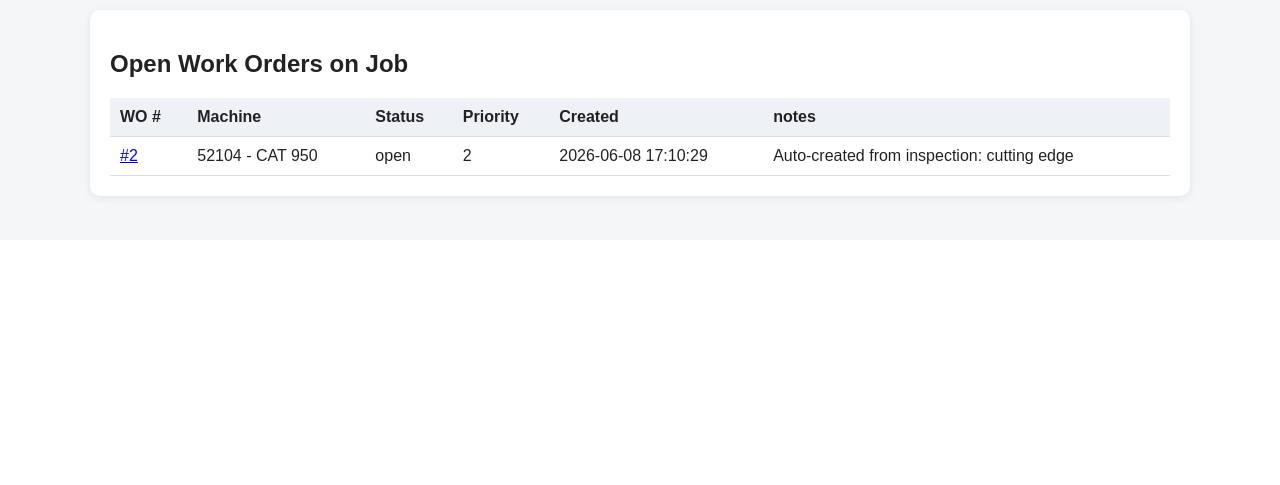
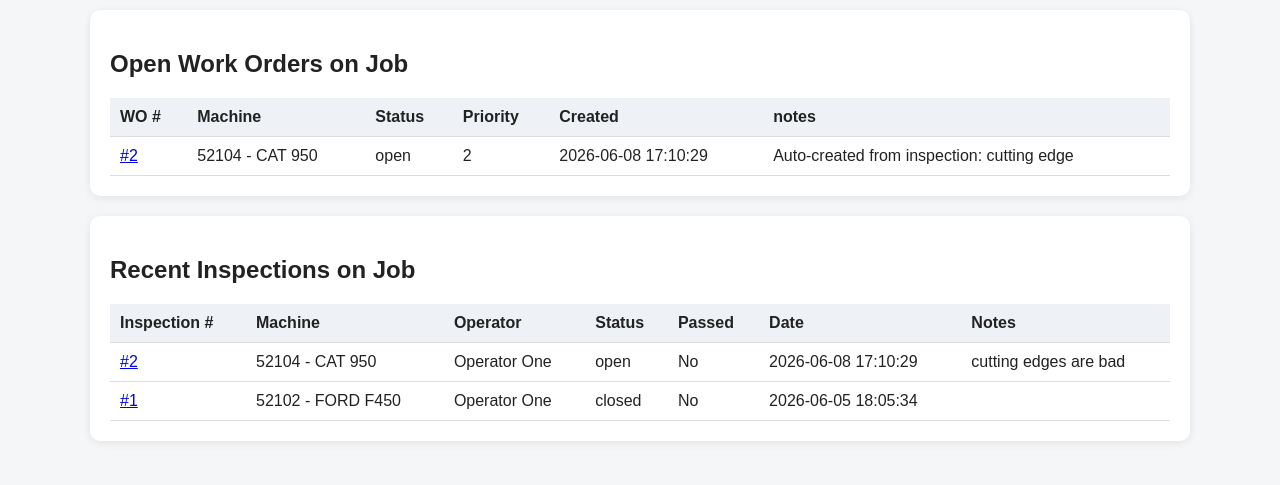
Before and after one commit to AndrewFrizzell/FleetMind, a Flask app: page /jobs/1 in a window 1280 px wide. Shown: the part 931-1416 px from the top of the page. Before the commit the page ends 1135 px from the top, so only its background shows below. Run offline with Flask 3, Linux system fonts and the light colour scheme; a user stored in the database is signed in; data comes from the database, SQL or seed files in the repository; both versions use the stored data as it was after the commit.

Commit message:
built inspection detail page

```diff
--- a/logic.py
+++ b/logic.py
@@ -345,6 +345,63 @@ def get_operator_machine_list(conn):
 
         ORDER BY m.unit_number ASC
     """)
+
+    return cur.fetchall()
+
+def get_inspection_by_id(conn, inspection_id):
+    cur = conn.cursor()
+
+    cur.execute("""
+        SELECT
+            i.inspection_id,
+            i.machine_id,
+            i.operator_id,
+            i.job_id,
+            i.inspection_date,
+            i.status,
+            i.opening_meter,
+            i.closing_meter,
+            i.closed_at,
+            i.notes,
+            i.passed,
+
+            m.unit_number,
+            m.serial_number,
+            m.make,
+            m.model,
+            m.type,
+
+            u.name AS operator_name,
+
+            j.name AS job_name
+        FROM Inspections i
+        JOIN Machine m
+            ON i.machine_id = m.machine_id
+        JOIN User u
+            ON i.operator_id = u.user_id
+        LEFT JOIN Job j
+            ON i.job_id = j.job_id
+        WHERE i.inspection_id = ?
+    """, (inspection_id,))
+
+    return cur.fetchone()
+
+def get_inspection_items(conn, inspection_id):
+    cur = conn.cursor()
+
+    cur.execute("""
+        SELECT
+            inspection_item_id,
+            item_name,
+            passed,
+            operator_decision,
+            inspection_phase,
+            created_work_order,
+            note
+        FROM InspectionItems
+        WHERE inspection_id = ?
+        ORDER BY item_name ASC
+    """, (inspection_id,))
 
     return cur.fetchall()
 
@@ -1330,3 +1387,33 @@ def get_open_work_orders_for_job(conn, job_id):
     """, (job_id,))
 
     return cur.fetchall()
+
+def get_recent_inspections_for_job(conn, job_id):
+    cur = conn.cursor()
+
+    cur.execute("""
+        SELECT
+            i.inspection_id,
+            i.machine_id,
+            i.inspection_date,
+            i.status,
+            i.passed,
+            i.notes,
+
+            m.unit_number,
+            m.make,
+            m.model,
+
+            u.name AS operator_name
+        FROM Inspections i
+        JOIN Machine m
+            ON i.machine_id = m.machine_id
+        JOIN User u
+            ON i.operator_id = u.user_id
+        WHERE i.job_id = ?
+            OR m.current_job_id = ?
+        ORDER BY i.inspection_date DESC
+        LIMIT 10
+    """, (job_id, job_id))
+
+    return cur.fetchall()
--- a/web/app.py
+++ b/web/app.py
@@ -48,7 +48,10 @@ from logic import (
             create_job,
             get_machines_available_for_job,
             assign_machine_to_job,
-            get_open_work_orders_for_job
+            get_open_work_orders_for_job,
+            get_recent_inspections_for_job,
+            get_inspection_by_id,
+            get_inspection_items
 
 
 )
@@ -640,6 +643,7 @@ def job_detail(job_id):
 
     job = get_job_by_id(conn, job_id)
     open_work_orders = get_open_work_orders_for_job(conn, job_id)
+    recent_inspections = get_recent_inspections_for_job(conn, job_id)
 
     if job is None:
         conn.close()
@@ -655,13 +659,14 @@ def job_detail(job_id):
 
     conn.close()
 
-    return render_template(
+    return render_template (
         "job_detail.html",
         user=session,
         job=job,
         machines=machines,
         unassigned_machines=unassigned_machines,
-        open_work_orders=open_work_orders
+        open_work_orders=open_work_orders,
+        recent_inspections=recent_inspections
     )
 
 @app.route("/foreman/jobs/add", methods=["GET", "POST"])
@@ -726,6 +731,35 @@ def assign_machine_to_job_route(job_id):
 
     return redirect(url_for("job_detail", job_id=job_id))
 
+@app.route("/inspections/<int:inspection_id>")
+@login_required
+def inspection_detail(inspection_id):
+
+    conn = get_connection()
+
+    inspection = get_inspection_by_id(
+        conn,
+        inspection_id
+    )
+
+    if inspection is None:
+        conn.close()
+        return "Inspection not found", 404
+
+    inspection_items = get_inspection_items(
+        conn,
+        inspection_id
+    )
+
+    conn.close()
+
+    return render_template(
+        "inspection_detail.html",
+        user=session,
+        inspection=inspection,
+        inspection_items=inspection_items
+    )
+
 
 if __name__ == "__main__":
     #run from /web with python app.py
--- a/web/templates/dashboard_operator.html
+++ b/web/templates/dashboard_operator.html
@@ -21,6 +21,7 @@
             {% if open_inspections and open_inspections|length > 0 %}
                 <table>
                     <tr>
+                        <th>Inspection #</th>
                         <th>Machine</th>
                         <th>Opened</th>
                         <th>Opening Meter</th>
@@ -29,6 +30,11 @@
 
                     {% for inspection in open_inspections %}
                         <tr>
+                            <td>
+                                <a href="{{ url_for('inspection_detail', inspection_id=inspection.inspection_id )}}">
+                                    {{ inspection.inspection_id}}
+                                </a>
+                            </td>
                             <td>
                                 {{ inspection.unit_number }} -
                                 {{ inspection.make }} {{ inspection.model }}
--- a/web/templates/job_detail.html
+++ b/web/templates/job_detail.html
@@ -141,6 +141,54 @@
                 <p>No open work orders for this job.</p>
             {% endif %}
         </div>
+
+        <div class="card">
+            <h2>Recent Inspections on Job</h2>
+            {% if recent_inspections and recent_inspections|length > 0 %}
+                <table>
+                    <tr>
+                        <th>Inspection #</th>
+                        <th>Machine</th>
+                        <th>Operator</th>
+                        <th>Status</th>
+                        <th>Passed</th>
+                        <th>Date</th>
+                        <th>Notes</th>
+                    </tr>
+
+                    {% for inspection in recent_inspections %}
+                        <tr>
+                            <td>
+                                <a href="{{ url_for('inspection_detail', inspection_id=inspection.inspection_id) }}">
+                                    #{{ inspection.inspection_id }}
+                                </a>
+                            </td>
+                            <td>
+                                {{ inspection.unit_number }} -
+                                {{ inspection.make }} {{ inspection.model }}
+                            </td>
+                            <td>
+                                {{ inspection.operator_name }}
+                            </td>
+                            <td>
+                                {{ inspection.status }}
+                            </td>
+                            <td>
+                                {{ "Yes" if inspection.passed == 1 else "No" }}
+                            </td>
+                            <td>
+                                {{ inspection.inspection_date }}
+                            </td>
+                            <td>
+                                {{ inspection.notes or "" }}
+                            </td>
+                        </tr>
+                    {% endfor %}
+                </table>
+            {% else %}
+                <p>No recent inspections for this job.</p>
+            {% endif %}
+        </div>
     </div>
 
 </body>
--- a/web/templates/machine_profile.html
+++ b/web/templates/machine_profile.html
@@ -136,7 +136,11 @@
                     </tr>
                     {% for inspection in recent_inspections %}
                         <tr>
-                            <td>{{ inspection.inspection_id }}</td>
+                            <td>
+                                <a href="{{ url_for('inspection_detail', inspection_id=inspection.inspection_id) }}">
+                                    {{ inspection.inspection_id }}
+                                </a>
+                            </td>
                             <td>{{ inspection.inspection_date }}</td>
                             <td>{{ inspection.operator_name }}</td>
                             <td>{{ "Yes" if inspection.passed == 1 else "No" }}</td>
```
Also changed, not shown: web/templates/inspection_detail.html (added, +80 -0 lines), fleetmind.db.
